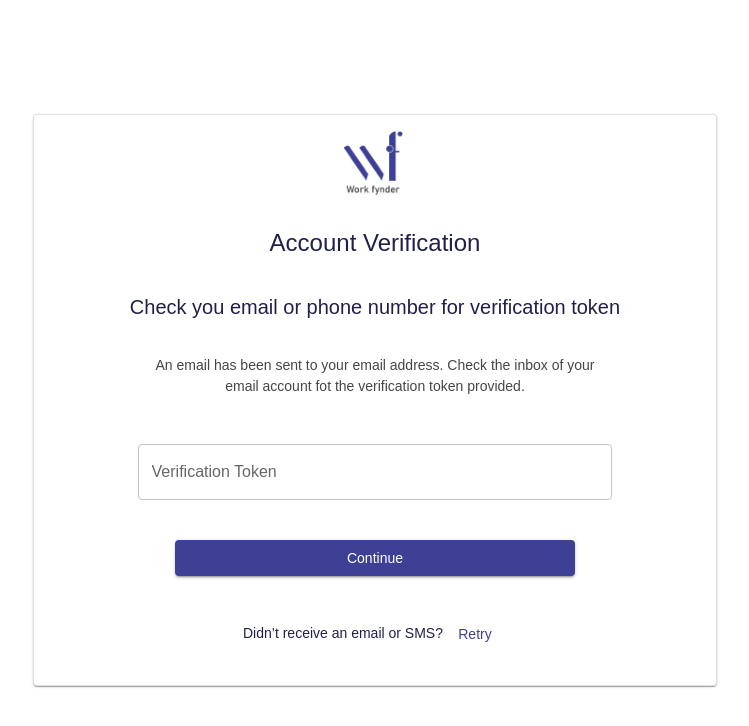
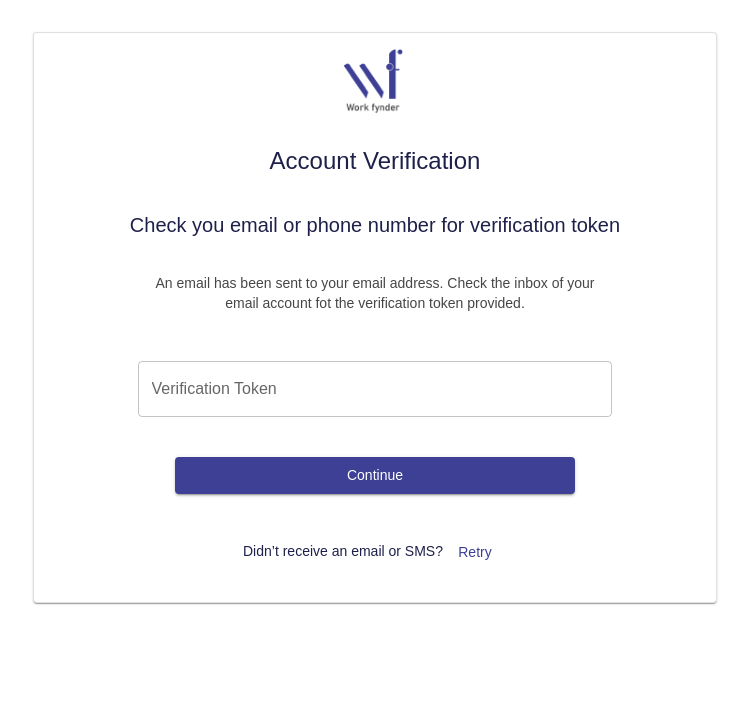
Before and after one commit to princewhyte2/alpha, a Next.js app: page /auth/verification in a window 1280 px wide. Shown: the top 726 px of the page, without its empty margins (265-1014 px from the left). Built offline with nearby package versions, Linux system fonts and the light colour scheme; a web font is replaced by a local one.

Commit message:
fix:flex container

```diff
--- a/pages/auth/forgot-password.tsx
+++ b/pages/auth/forgot-password.tsx
@@ -29,10 +29,7 @@ const ForgotPassword = () => {
       sx={{
         display: "flex",
         justifyContent: "center",
-        alignItems: "center",
         py: 4,
-        height: "100vh",
-        width: "100vw",
       }}
     >
       <Paper
--- a/pages/auth/reset-password.tsx
+++ b/pages/auth/reset-password.tsx
@@ -24,8 +24,6 @@ const ResetPassword = () => {
       sx={{
         display: "flex",
         justifyContent: "center",
-        height: "100vh",
-        width: "100vw",
         py: 4,
       }}
     >
--- a/pages/auth/verification.tsx
+++ b/pages/auth/verification.tsx
@@ -16,9 +16,7 @@ const Verification = () => {
       sx={{
         display: "flex",
         justifyContent: "center",
-        alignItems: "center",
-        height: "100vh",
-        width: "100vw",
+        py: 4,
       }}
     >
       <Paper
@@ -28,6 +26,7 @@ const Verification = () => {
           display: "flex",
           flexDirection: "column",
           alignItems: "center",
+          justifyContent: `${matches ? "center" : "start"}`,
           py: 2,
           px: {
             xs: 3,
```
Also changed, not shown: 1 other file (tests, documents, lock files or other folders).
